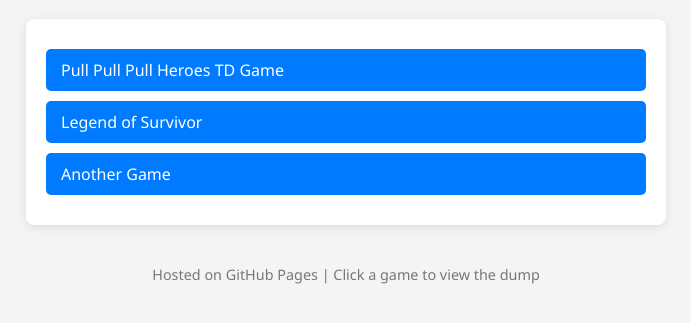
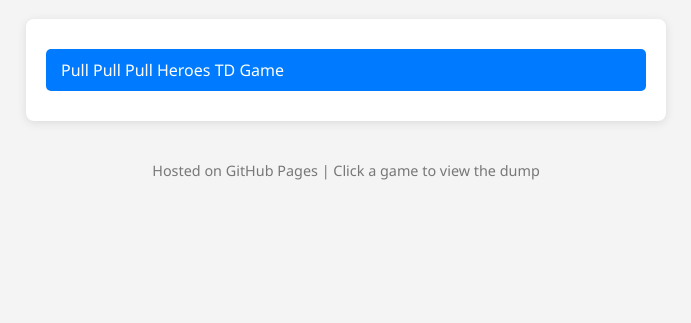
Before and after one commit to cheatxplorer/dump.cs, a plain HTML site: page index.html in a window 1280 px wide. Shown: the part 87-410 px from the top of the page, without its empty margins (294-985 px from the left). Drawn offline with Linux system fonts and the light colour scheme.

Commit message:
Update index.html

```diff
--- a/index.html
+++ b/index.html
@@ -54,8 +54,6 @@
   <h1>Game Dump Viewer</h1>
   <div class="game-list">
     <a href="games/Pull-Pull-Pull-Heroes-TD-Game.js" target="_blank">Pull Pull Pull Heroes TD Game</a>
-    <a href="games/legendofsurvivor.js" target="_blank">Legend of Survivor</a>
-    <a href="games/anothergame.js" target="_blank">Another Game</a>
     <!-- Add more games here -->
   </div>
 
```
